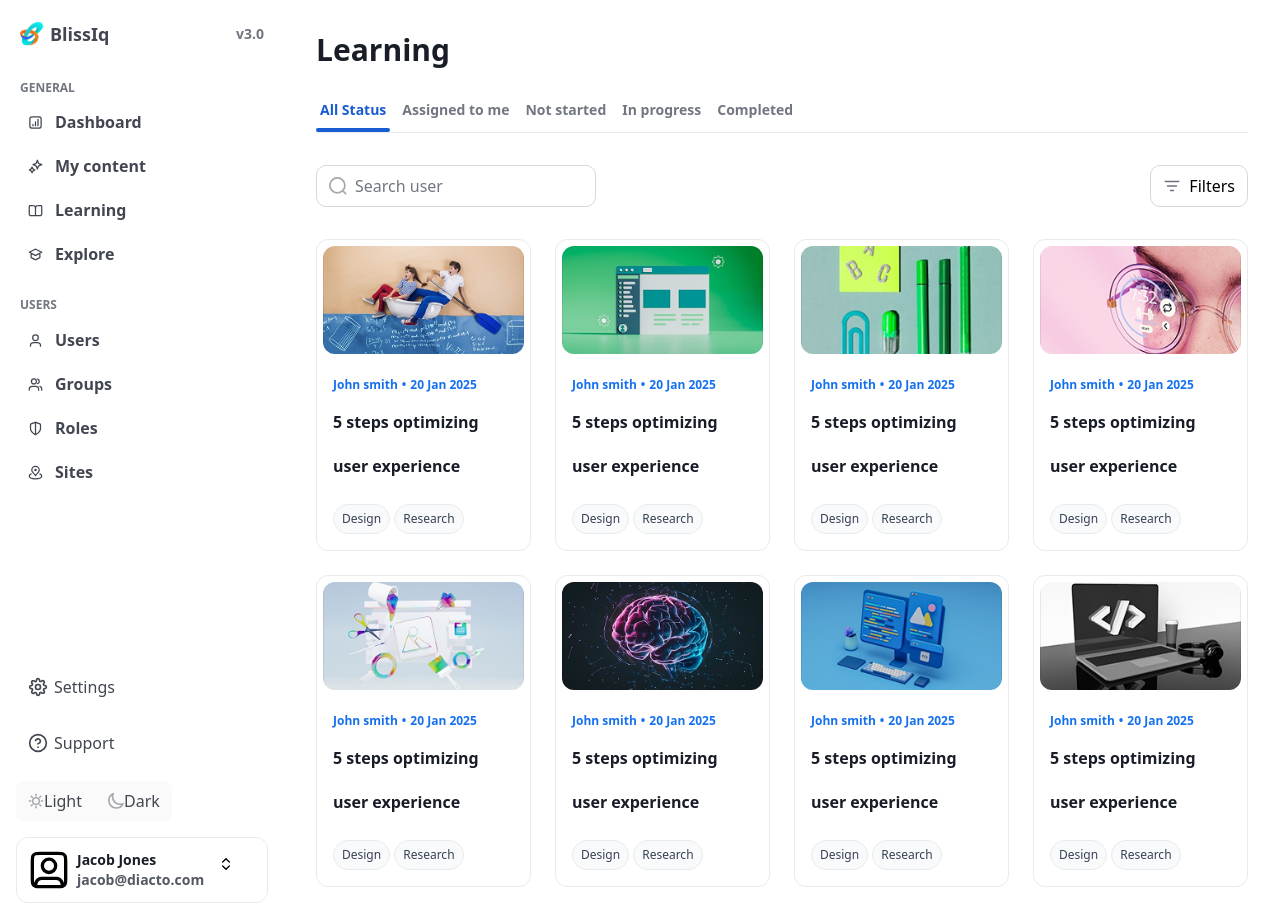
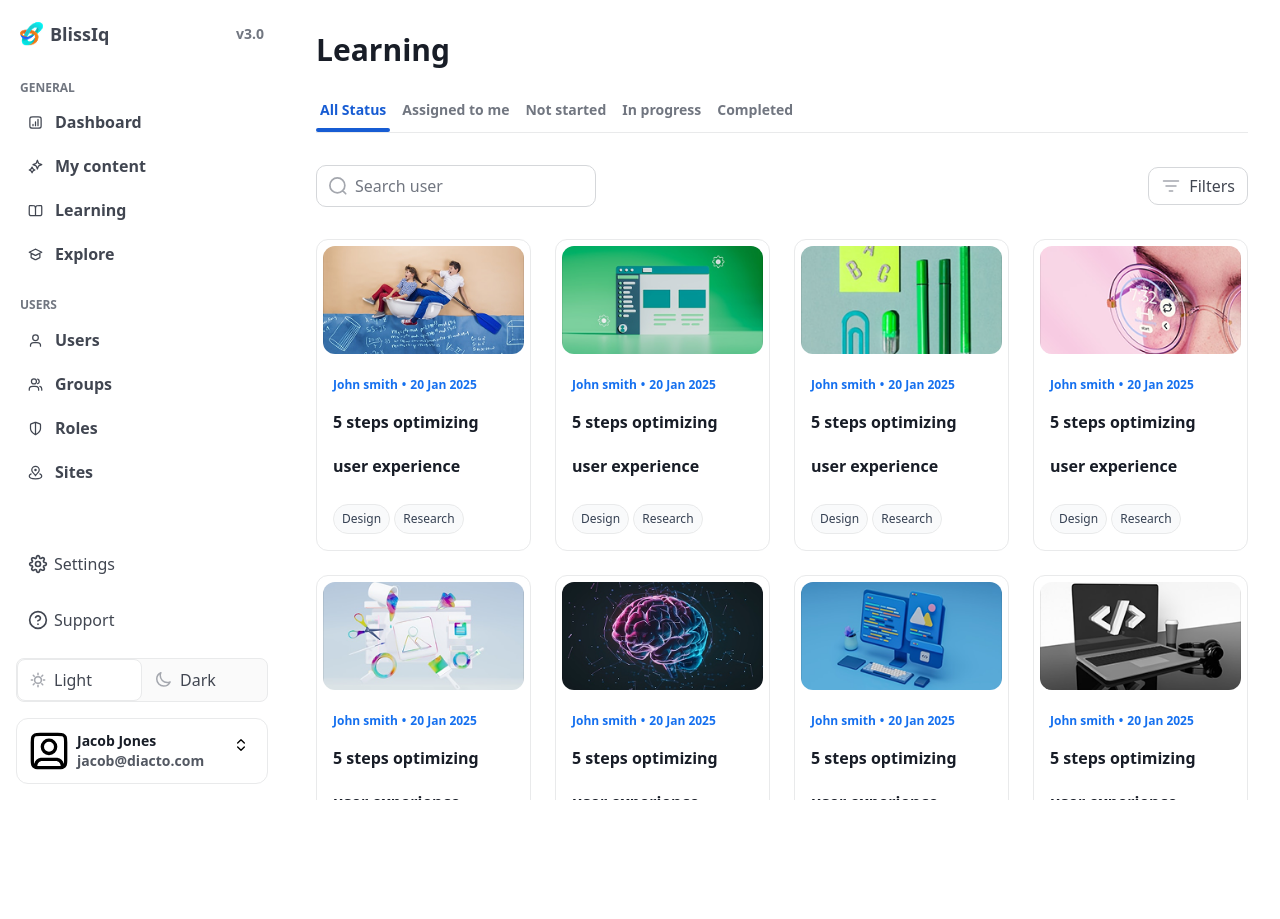
Before and after one commit to PrathamDave77/BlisIq, a React (Vite) app: page / in a window 1280 px wide. After the commit the page ends 800 px from the top, so only its background shows below. Built offline with nearby package versions, Linux system fonts and the light colour scheme.

Commit message:
Added width screen and height screen

```diff
--- a/src/App.jsx
+++ b/src/App.jsx
@@ -4,7 +4,7 @@ import Home from './admin/Home.jsx';
 
 function App() {
   return (
-    <div className="flex">
+    <div className="flex h-screen w-screen">
       <Sidebar />
       <Home />
     </div>
--- a/src/admin/Home.jsx
+++ b/src/admin/Home.jsx
@@ -88,12 +88,12 @@ const Home = () => {
   const [activeTab, setActiveTab] = useState(tabs[0]);
 
   return (
-    <div className="py-4xl px-4xl bg-bg-primary">
+    <div className="flex-1 overflow-y-auto py-4xl px-4xl bg-bg-primary">
       <div className="gap-4xl flex flex-col">
         <h1 className="text-3xl font-semibold text-text-primary">Learning</h1>
 
         <div className="relative border-b border-border-secondary">
-          <div className="flex gap-md items-center">
+          <div className="flex gap-md items-center  ">
             {tabs.map((tab) => {
               const isActive = activeTab === tab;
               return (
@@ -140,17 +140,17 @@ const Home = () => {
             />
           </div>
 
-          <button className="flex items-center gap-md px-lg py-md border border-border-primary rounded-lg text-md font-medium hover:bg-utility-gray-50 transition-all cursor-pointer">
+          <button className="flex items-center gap-md px-lg py-md border border-border-primary rounded-lg text-md  leading-sm text-text-secondary font-medium hover:bg-utility-gray-50 transition-all cursor-pointer ">
             <svg
               xmlns="http://www.w3.org/2000/svg"
-              width="18"
-              height="18"
+              width="20"
+              height="20"
               viewBox="0 0 24 24"
               fill="none"
             >
               <path
                 d="M3 6h18M6 12h12M10 18h4"
-                stroke="#6B7280"
+                stroke="#A4A7AE"
                 strokeWidth="1.8"
                 strokeLinecap="round"
               />
--- a/src/admin/Sidebar.jsx
+++ b/src/admin/Sidebar.jsx
@@ -115,8 +115,8 @@ const Sidebar = () => {
 
   return (
     <div className="flex flex-col bg-bg-primary rounded-none space-non w-[284px] justify-between">
-      <div id="profile" className="flex flex-col gap-4xl pt-2xl text-text-secondary">
-        <div className='flex w-[284px] justify-between py-none px-2xl items-center self-stetch'>
+      <div id="profile" className="flex flex-col gap-4xl pt-2xl text-text-secondary w-full">
+        <div className='flex justify-between py-none px-2xl items-center self-stetch'>
           <div id="title" className="flex flex-row items-center gap-sm">
             <img src={blisiq_logo} alt="This is an image" className="w-[24px] h-[24px]" />
             <span className="font-bold text-lg">BlissIq</span>
@@ -125,29 +125,35 @@ const Sidebar = () => {
             v3.0
           </span>
         </div>
-        <div className="flex flex-col items-start self-stretch">
-          <div className="flex w-[284px] pr-2xl pb-xs pl-2xl font-family-body font-semibold text-xs text-text-quaternary">
+        <div className="flex flex-col items-start self-stretch w-full">
+          <div className="flex pr-2xl pb-xs pl-2xl font-family-body font-semibold text-xs text-text-quaternary w-full">
             GENERAL
           </div>
-          <div className="flex flex-col pr-xl pb-2xl pl-xl pt-0">
+          <div className="flex flex-col pr-xl pb-2xl pl-xl w-full">
             {general.map((item, index) => (
-              <div key={index} className="flex pt-xxs pb-xxs gap-2 ">
-                <div className="flex flex-row rounded-sm pt-md pr-lg pb-md pl-lg gap-lg items-center self-stretch">
+              <button
+                key={index}
+                className="flex w-full pt-xxs pb-xxs hover:bg-bg-primary-hover"
+              >
+                <div className="flex w-full flex-row rounded-sm pt-md pr-lg pb-md pl-lg gap-lg items-center">
                   <span>{item.icon}</span>
-                  <span className="text-text-secondary font-family-body font-semibold text-md">{item.description}</span>
+                  <span className="text-text-secondary font-family-body font-semibold text-md">
+                    {item.description}
+                  </span>
                 </div>
-              </div>
+              </button>
             ))}
           </div>
+
           <div className="flex pt-0 pr-2xl pl-2xl pb-xs self-stretch items-start font-family-body font-semibold leading-xs text-xs text-text-quaternary">USERS</div>
           <div className="flex flex-col pt-0 pl-xl pr-xl pb-2xl ">
             {Users.map((item, index) => (
-              <div key={index} className="flex pt-xxs pb-xxs gap-2 items-center">
+              <button key={index} className="flex pt-xxs pb-xxs gap-2 items-center cursor-pointer">
                 <div className="flex flex-row rounded-sm pt-md pr-lg pb-md pl-lg gap-lg items-center self-stretch">
                   <span>{item.icon}</span>
                   <span className="text-text-secondary font-family-body font-semibold text-md">{item.desc}</span>
                 </div>
-              </div>
+              </button>
             ))}
           </div>
         </div>
@@ -155,7 +161,7 @@ const Sidebar = () => {
       <div id="settings" className="flex flex-col pt-0 pl-xl pr-xl pb-xl gap-xl items-start self-stretch">
         <div className="flex flex-col gap-lg">
           <div className="flex flex-col pt-xxs pb-xxs pl-0 pr-0 items-start self-stretch gap-2">
-            <button className="flex pt-md pb-md pl-lg pr-lg items-center gap-sm self-stretch text-text-secondary">
+            <button className="flex pt-md pb-md pl-lg pr-lg items-center gap-sm self-stretch text-text-secondary cursor-pointer">
               <svg width="20" height="20" viewBox="0 0 24 24" fill="none" xmlns="http://www.w3.org/2000/svg">
                 <path
                   d="M12 15C13.6569 15 15 13.6569 15 12C15 10.3431 13.6569 9 12 9C10.3431 9 9 10.3431 9 12C9 13.6569 10.3431 15 12 15Z"
@@ -176,7 +182,7 @@ const Sidebar = () => {
             </button>
           </div>
           <div className="flex flex-col pt-xxs pb-xxs pl-0 pr-0 items-start self-stretch gap-2">
-            <button className="flex pt-md pb-md pl-lg pr-lg items-center gap-sm self-stretch text-text-secondary">
+            <button className="flex pt-md pb-md pl-lg pr-lg items-center gap-sm self-stretch text-text-secondary cursor-pointer">
               <svg width="20" height="20" viewBox="0 0 24 24" fill="none" xmlns="http://www.w3.org/2000/svg">
                 <path
                   d="M9.09 9C9.3251 8.33167 9.78915 7.76811 10.4 7.40913C11.0108 7.05016 11.7289 6.91894 12.4272 7.03871C13.1255 7.15849 13.7588 7.52152 14.2151 8.06353C14.6713 8.60553 14.9211 9.29152 14.92 10C14.92 12 11.92 13 11.92 13M12 17H12.01M22 12C22 17.5228 17.5228 22 12 22C6.47715 22 2 17.5228 2 12C2 6.47715 6.47715 2 12 2C17.5228 2 22 6.47715 22 12Z"
@@ -190,8 +196,8 @@ const Sidebar = () => {
             </button>
           </div>
         </div>
-        <div className="flex rounded-md gap-xxs bg-bg-secondary items-center text-text-secondary">
-          <button className="flex px-lg py-md items-center cursor-pointer" onClick={() => document.documentElement.classList.remove("theme-dark")}>
+        <div className="flex rounded-md gap-xxs bg-bg-secondary text-text-secondary border border-border-secondary self-stretch">
+          <button className="flex flex-1 px-lg py-md items-center cursor-pointer bg-bg-primary rounded-md gap-md border border-border-secondary shadow-shadow-xs self-stretch" onClick={() => document.documentElement.classList.remove("theme-dark")}>
             <svg xmlns="http://www.w3.org/2000/svg" width="16" height="16" viewBox="0 0 16 16" fill="none">
               <g clip-path="url(#clip0_32345_12817)">
                 <path d="M8.00004 1.3335V2.66683M8.00004 13.3335V14.6668M2.66671 8.00016H1.33337M4.20945 4.20957L3.26664 3.26676M11.7906 4.20957L12.7334 3.26676M4.20945 11.7935L3.26664 12.7363M11.7906 11.7935L12.7334 12.7363M14.6667 8.00016H13.3334M11.3334 8.00016C11.3334 9.84111 9.84099 11.3335 8.00004 11.3335C6.15909 11.3335 4.66671 9.84111 4.66671 8.00016C4.66671 6.15921 6.15909 4.66683 8.00004 4.66683C9.84099 4.66683 11.3334 6.15921 11.3334 8.00016Z" stroke="#A4A7AE" stroke-width="1.5" stroke-linecap="round" stroke-linejoin="round" />
@@ -204,14 +210,14 @@ const Sidebar = () => {
             </svg>
             Light
           </button>
-          <button className="flex items-center px-lg py-md cursor-pointer" onClick={() => document.documentElement.classList.add('theme-dark')}>
-            <svg xmlns="http://www.w3.org/2000/svg" width="16" height="16" viewBox="0 0 15 15" fill="none">
+          <button className="flex flex-1 items-center px-lg py-md cursor-pointer rounded-md gap-md radius-md hover:border hover:border-border-secondary hover:shadow-shadow-xs self-stretch" onClick={() => document.documentElement.classList.add('theme-dark')}>
+            <svg xmlns="http://www.w3.org/2000/svg" width="16" height="16" viewBox="0 0 16 16" fill="none">
               <path d="M14.0833 9.97948C13.2077 10.3755 12.2358 10.5959 11.2123 10.5959C7.36019 10.5959 4.23744 7.47314 4.23744 3.62102C4.23744 2.59757 4.45787 1.6256 4.85385 0.75C2.43384 1.84442 0.75 4.2798 0.75 7.10846C0.75 10.9606 3.87276 14.0833 7.72487 14.0833C10.5535 14.0833 12.9889 12.3995 14.0833 9.97948Z" stroke="#A4A7AE" stroke-width="1.5" stroke-linecap="round" stroke-linejoin="round" />
             </svg>
             Dark
           </button>
         </div>
-        <div className="flex p-lg gap-xl self-stretch border border-border-secondary bg-bg-primary rounded-xl">
+        <div className="flex p-lg gap-xl self-stretch border border-border-secondary bg-bg-primary rounded-xl justify-between">
           <div className="flex flex-row gap-md">
             <div className="flex justify-center items-center ">
               <svg width="40" height="40" viewBox="0 0 24 24" fill="none" xmlns="http://www.w3.org/2000/svg">
@@ -227,7 +233,7 @@ const Sidebar = () => {
             <div className="flex flex-col justify-between">
               <div className="self-stretch text-text-primary font-family-body text-sm font-semibold leading-sm ">Jacob Jones</div>
               <div className="text-sm font-semibold leading-sm text-text-tertiary">jacob@diacto.com</div>
-
+            </div>
           </div>
           <div className="items-center p-sm gap-md">
             <svg width="16" height="16" viewBox="0 0 24 24" fill="none" xmlns="http://www.w3.org/2000/svg">
@@ -239,8 +245,6 @@ const Sidebar = () => {
                 stroke-linejoin="round"
               />
             </svg>
-
-            </div>
           </div>
         </div>
       </div>
--- a/src/theme.css
+++ b/src/theme.css
@@ -222,4 +222,9 @@
 
    --color-bg-primary:var(--bg-primary);
 
+   /*Shadows */
+   --color-shadow-xs:var(--shadow-xs);
+
+   --bg-primary-hover:var(--bg-primary-hover);
+
 }
```
Lines whose indentation alone changed are shown as unchanged.
